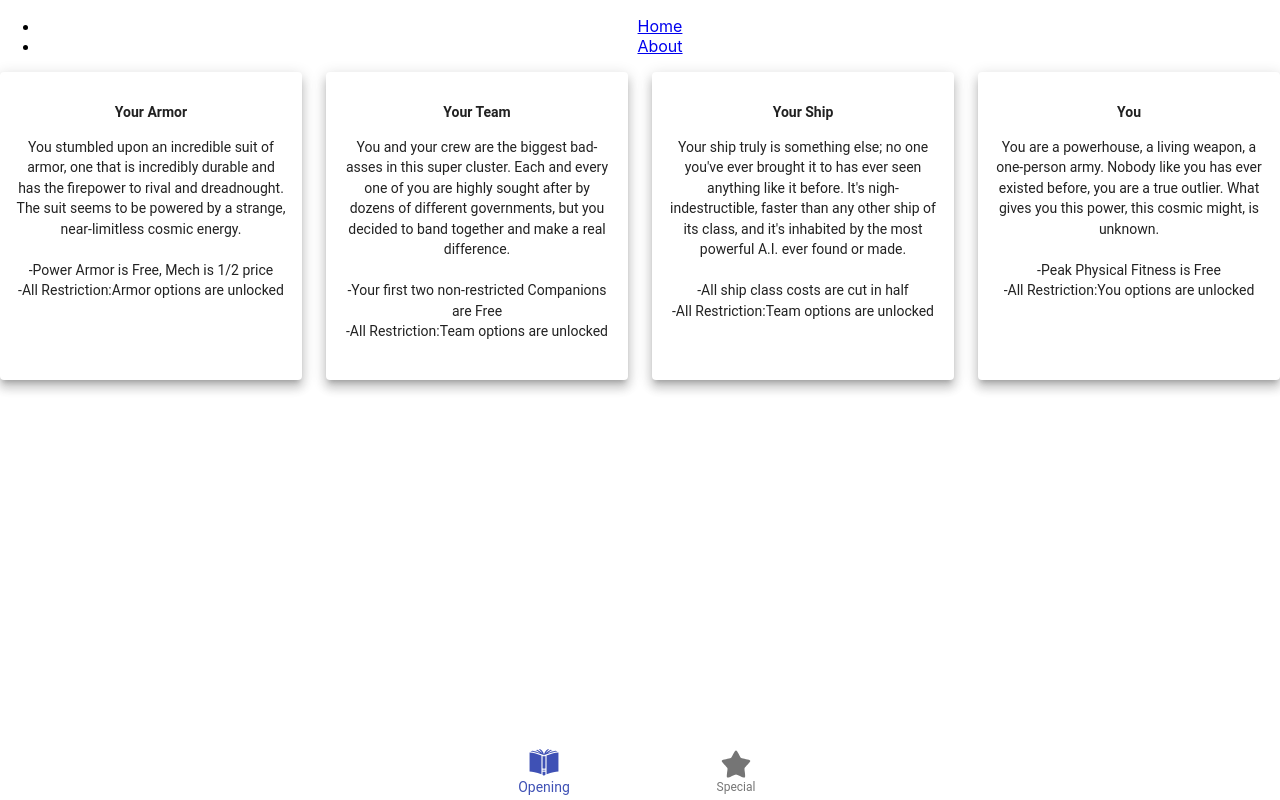
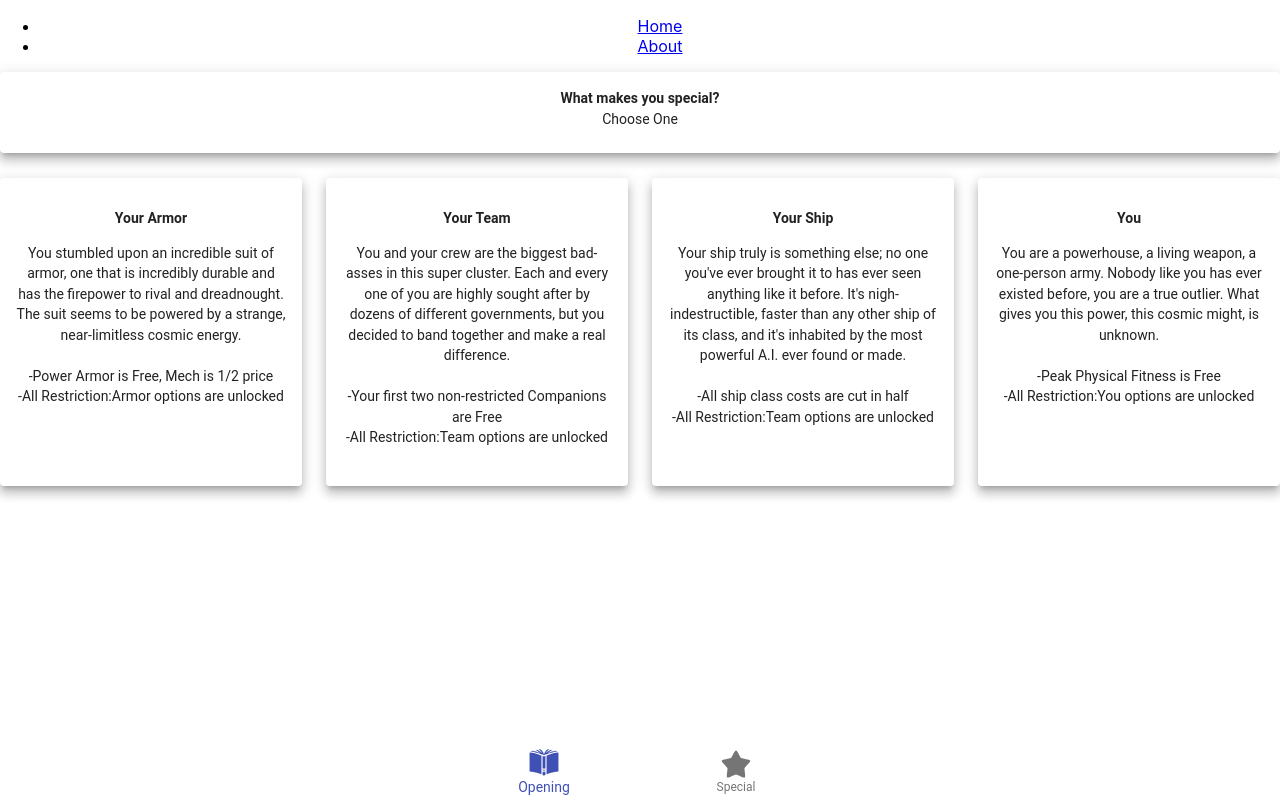
Before and after one commit to acreed1998/dotucyoa-again, a React (Create React App) app: page /special in a window 1280 px wide. Built offline with nearby package versions, Linux system fonts and the light colour scheme.

Commit message:
add race and abilities component file

```diff
--- a/src/components/NoChoiceCard.js
+++ b/src/components/NoChoiceCard.js
@@ -38,7 +38,7 @@ function ChoiceCard(props) {
   const { classes } = props;
 
   return (
-    <Card className={classes.card} raised>
+    <Card className={classes.card} raised style={{marginBottom: 25}}>
       <CardContent>
         <Typography component="div">
           {Parser(props.cardText)}
--- a/src/routes/Special.js
+++ b/src/routes/Special.js
@@ -1,7 +1,6 @@
 import React, { Component } from "react";
 import NoChoiceCard from '../components/NoChoiceCard';
 import ChoiceCard from '../components/ChoiceCard';
-import Grid from '../components/Grid';
 import _ from 'lodash';
 import GridItem from '@material-ui/core/Grid';
 
@@ -15,6 +14,7 @@ export default class Special extends Component {
   }
 
   changeSpecial(userSpecial) {
+    // const twoSpecials = _.includes(_.map(this.props.user.boons, boon => boon.name), 'The Chosen One');
     const twoSpecials = _.includes(_.map(this.props.user.boons, boon => boon.name), 'The Chosen One');
     const specials = this.props.user.special;
     console.log(twoSpecials, userSpecial);
@@ -27,7 +27,7 @@ export default class Special extends Component {
       } else if (twoSpecials === false && specials.length < 1) {
         specials.push(userSpecial);
         this.props.changeSpecial(specials);
-      } else {
+      } else if (twoSpecials === false && specials.length === 1) {
         specials[0] = userSpecial;
         this.props.changeSpecial(specials);
       }
@@ -36,6 +36,8 @@ export default class Special extends Component {
 
   render() {
     return(
+      <div>
+        <NoChoiceCard cardText={this.props.special.opening}/>
         <GridItem container spacing={24} justify='space-evenly'>
           {_.map(this.props.special.choices, (choice, index) => {
             return (
@@ -50,6 +52,7 @@ export default class Special extends Component {
             );
           })}
         </GridItem>
+      </div>
     );
   }
 }
```
Also changed, not shown: src/routes/RaceAndAbilities.js (added). Lines whose indentation alone changed are shown as unchanged.
